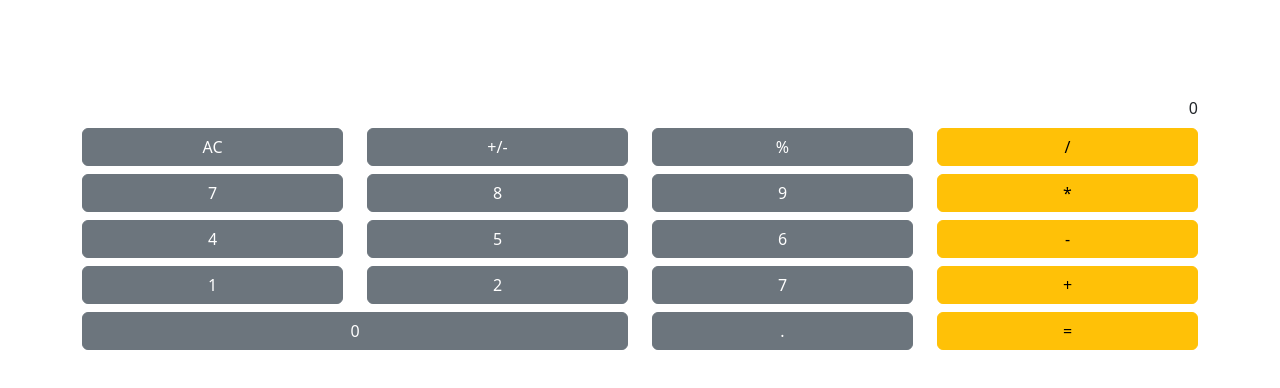
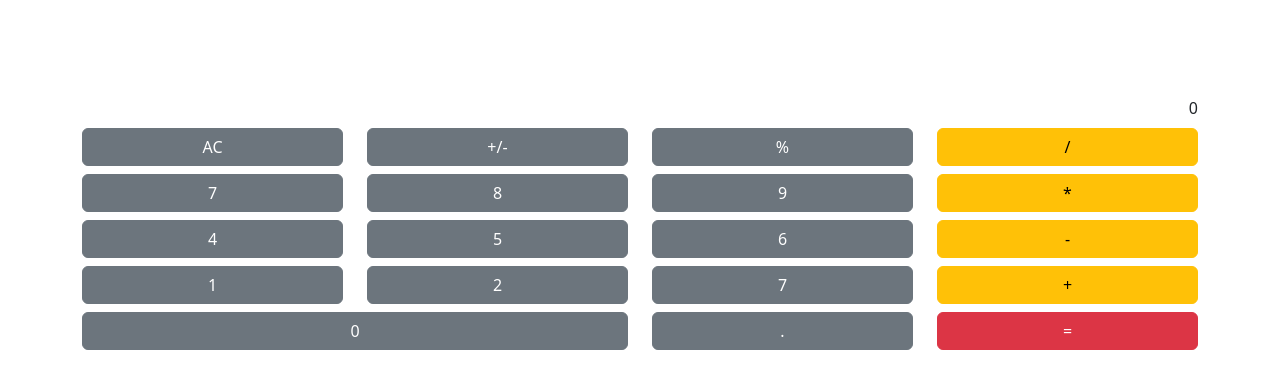
Before and after one commit to Dadadon/Math-Magician2, a React (Create React App) app: page / in a window 1280 px wide. Shown: the top 388 px of the page. Built offline with nearby package versions, Linux system fonts and the light colour scheme.

Commit message:
update Calculator component

```diff
--- a/src/components/Calculator.js
+++ b/src/components/Calculator.js
@@ -115,7 +115,7 @@ class Calculator extends React.PureComponent {
             </Button>
           </Col>
           <Col>
-            <Button variant="warning" className="w-100">
+            <Button variant="danger" className="w-100">
               =
             </Button>
           </Col>
```
